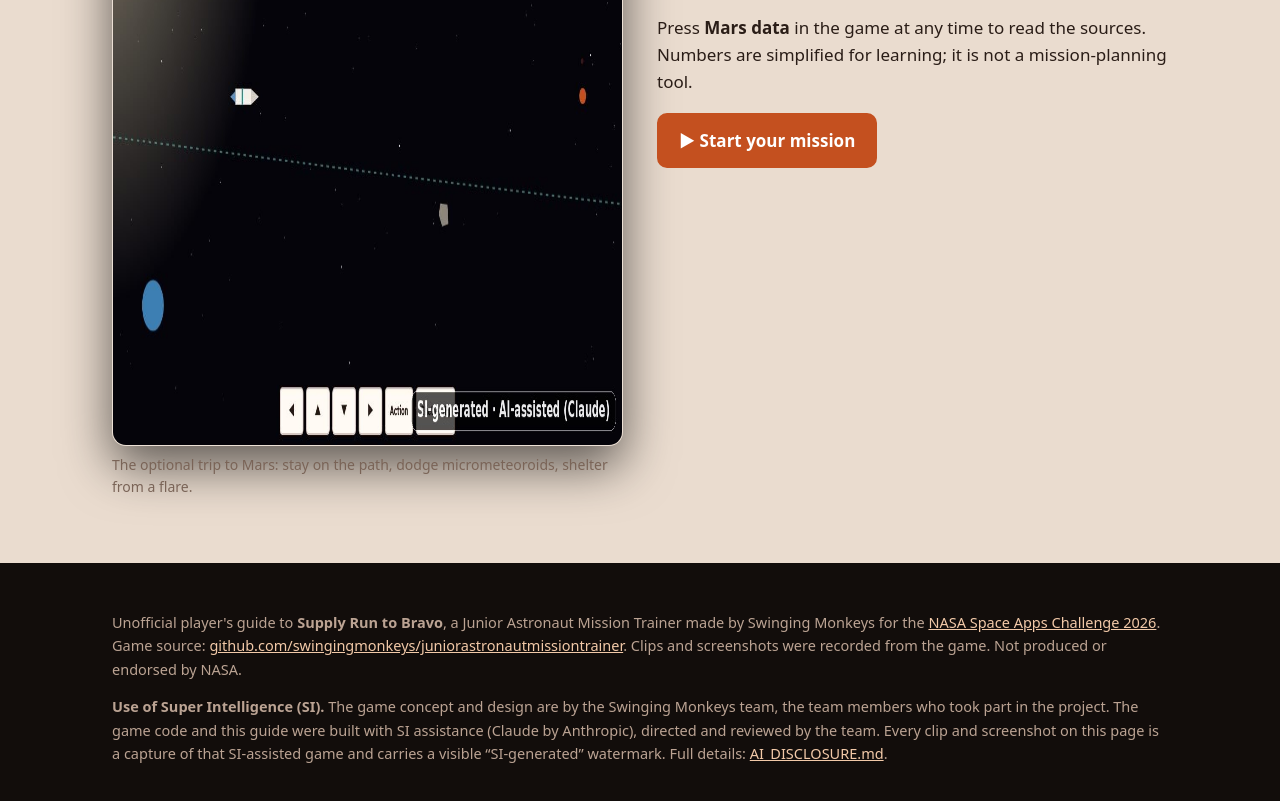
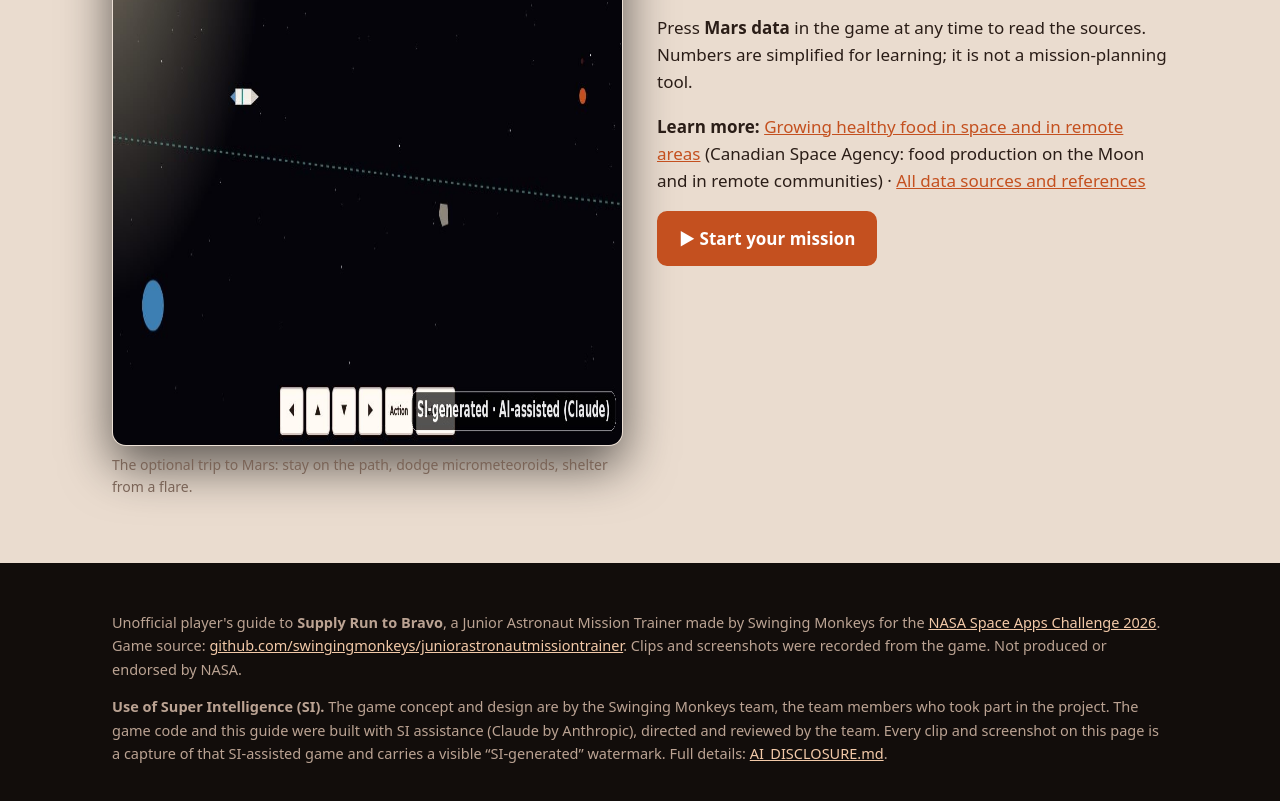
Before and after one commit to swingingmonkeys/juniorastronautmissiontrainer, a plain HTML site: page guide/index.html in a window 1280 px wide. Shown: the part 9649-10450 px from the top of the page. Drawn offline with Linux system fonts and the light colour scheme.

Commit message:
Add data references file and CSA food-production link
- nasa-data-references.md: every NASA/mission data source and fact the
  game uses, with checked links (unchecked ones marked) and numbers that
  still need a citation
- Guide 'Real science inside' and README link to it and to the CSA page
  'Growing healthy food in space and in remote areas'

Co-Authored-By: Claude Opus 5.5 <noreply@anthropic.com>
Claude-Session: https://claude.ai/code/session_011haJVZ8v5XAdLnMveVzg6E

```diff
--- a/guide/index.html
+++ b/guide/index.html
@@ -501,6 +501,7 @@ footer a{color:#f2c9a8;overflow-wrap:anywhere}
       <h2>Real science inside</h2>
       <p>The game runs on a snapshot of real numbers: Mars gravity (3.71 m/s²), sunlight (~590 W/m²), oxygen use (0.84 kg per person per day, NASA's Baseline Values and Assumptions Document), surface radiation (~0.67 mSv per day measured by Curiosity's RAD), real flares like the X9.0 flare of October 3, 2024, and the 2018 planet-wide dust storm that ended Opportunity's mission.</p>
       <p>Press <b>Mars data</b> in the game at any time to read the sources. Numbers are simplified for learning; it is not a mission-planning tool.</p>
+      <p><b>Learn more:</b> <a href="https://www.asc-csa.gc.ca/eng/sciences/food-production/growing-healthy-food-in-space-and-remote-areas.asp" target="_blank" rel="noopener">Growing healthy food in space and in remote areas</a> (Canadian Space Agency: food production on the Moon and in remote communities) · <a href="https://github.com/swingingmonkeys/juniorastronautmissiontrainer/blob/main/nasa-data-references.md" target="_blank" rel="noopener">All data sources and references</a></p>
       <a class="btn" href="https://juniorastronautmissiontrainer-three.vercel.app/" target="_blank" rel="noopener">▶ Start your mission</a>
     </div>
   </div>
```
Also changed, not shown: 2 other files.
